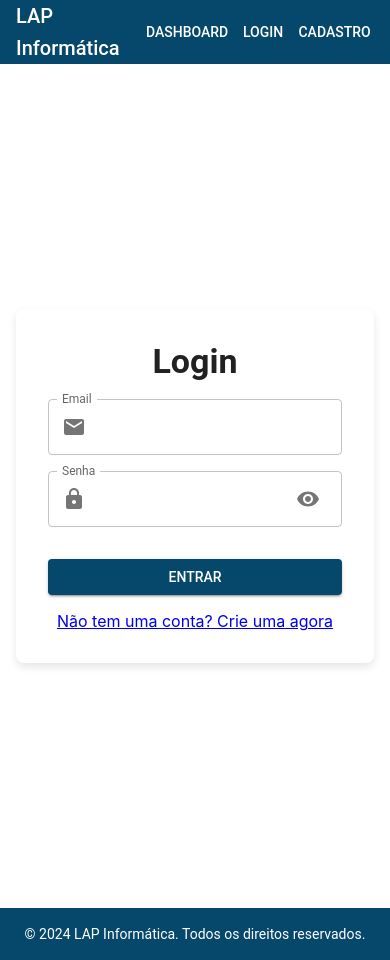
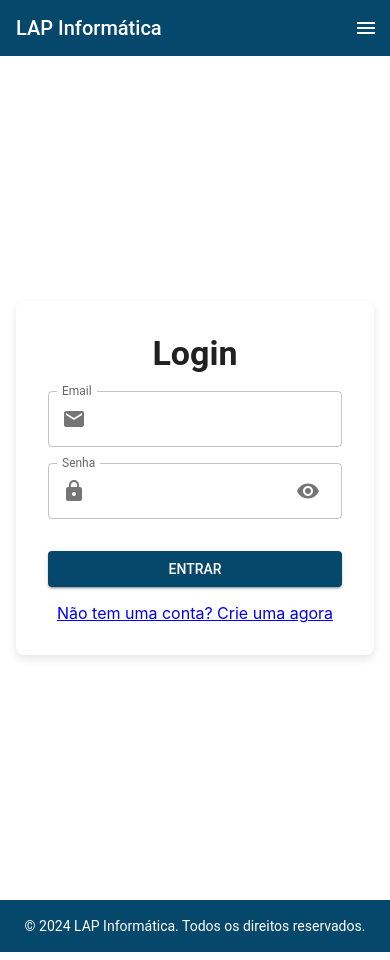
Before and after one commit to SSH-Transports/frontend, a React (Create React App) app: page / in a window 390 px wide. Built offline with nearby package versions, Linux system fonts and the light colour scheme.

Commit message:
feat: adiciona menu responsivo na Navbar com Drawer

```diff
--- a/src/components/Navbar.tsx
+++ b/src/components/Navbar.tsx
@@ -1,14 +1,26 @@
-import React from 'react'
-import { AppBar, Toolbar, Typography, Button } from '@mui/material'
+import React, { useState } from 'react'
+import { AppBar, Toolbar, Typography, Button, IconButton, Drawer, List, ListItem, ListItemText, Box } from '@mui/material'
 import { Link } from 'react-router-dom'
+import MenuIcon from '@mui/icons-material/Menu'
 
 const Navbar: React.FC = () => {
+  const [drawerOpen, setDrawerOpen] = useState(false)
+
+  const toggleDrawer = (open: boolean) => (event: React.KeyboardEvent | React.MouseEvent) => {
+    if (event.type === 'keydown' && ((event as React.KeyboardEvent).key === 'Tab' || (event as React.KeyboardEvent).key === 'Shift')) {
+      return
+    }
+    setDrawerOpen(open)
+  }
+
   return (
+    <>
       <AppBar position="static">
         <Toolbar>
-        <Typography variant="h6" style={{ flexGrow: 1 }}>
+          <Typography variant="h6" sx={{ flexGrow: 1 }}>
             LAP Informática
           </Typography>
+          <Box sx={{ display: { xs: 'none', sm: 'block' } }}>
             <Button color="inherit" component={Link} to="/dashboard">
               Dashboard
             </Button>
@@ -18,8 +30,41 @@ const Navbar: React.FC = () => {
             <Button color="inherit" component={Link} to="/signup">
               Cadastro
             </Button>
+          </Box>
+          <IconButton
+            edge="end"
+            color="inherit"
+            aria-label="menu"
+            onClick={toggleDrawer(true)}
+            sx={{ display: { sm: 'none' } }}
+          >
+            <MenuIcon />
+          </IconButton>
         </Toolbar>
       </AppBar>
+      <Drawer
+        anchor="left"
+        open={drawerOpen}
+        onClose={toggleDrawer(false)}
+        sx={{
+          '& .MuiDrawer-paper': {
+            width: 210,
+          },
+        }}
+      >
+        <List>
+          <ListItem component={Link} to="/dashboard" onClick={toggleDrawer(false)}>
+            <ListItemText primary="Dashboard" />
+          </ListItem>
+          <ListItem component={Link} to="/login" onClick={toggleDrawer(false)}>
+            <ListItemText primary="Login" />
+          </ListItem>
+          <ListItem component={Link} to="/signup" onClick={toggleDrawer(false)}>
+            <ListItemText primary="Cadastro" />
+          </ListItem>
+        </List>
+      </Drawer>
+    </>
   )
 }
 
```
Lines whose indentation alone changed are shown as unchanged.
